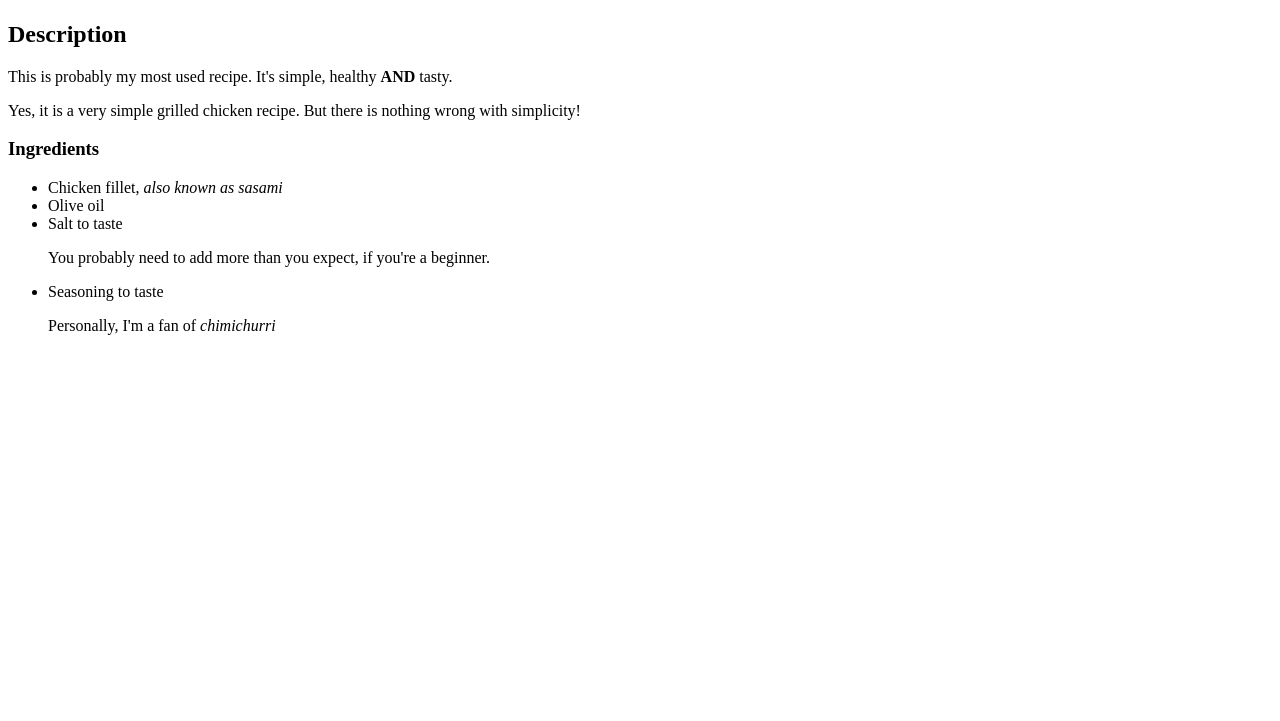
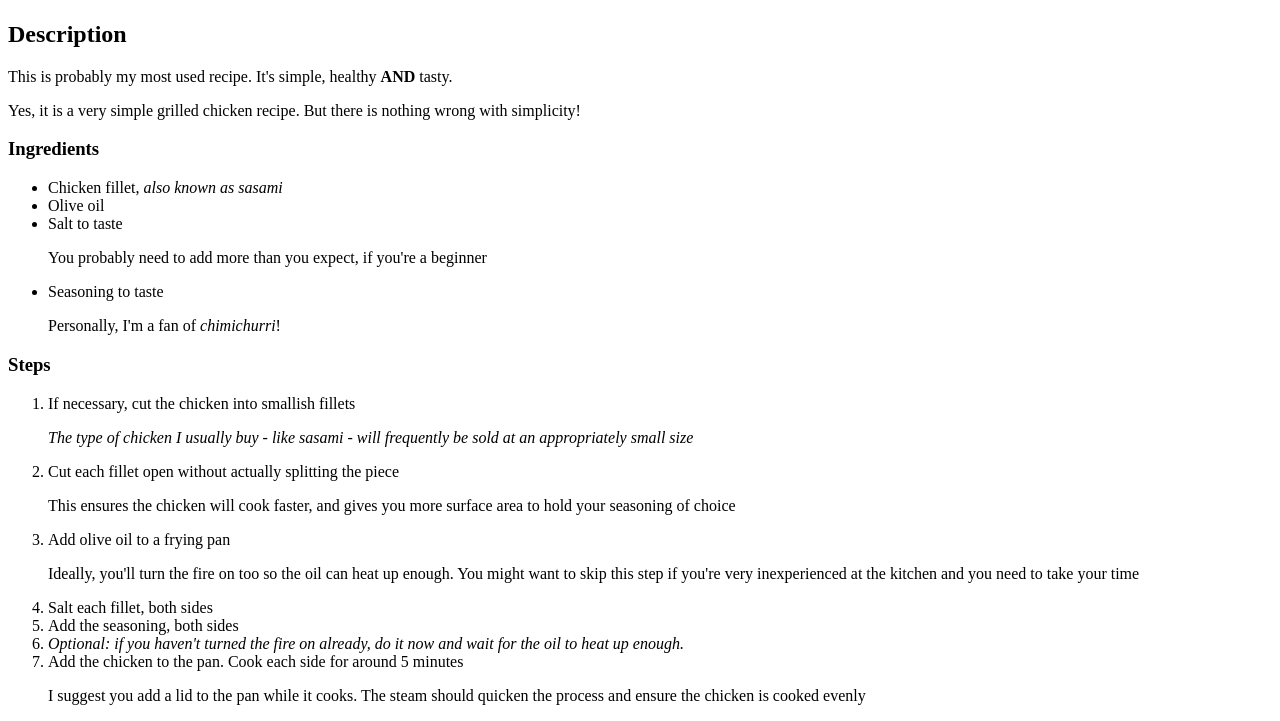
Before and after one commit to Vi0lett/odin-recipes, a plain HTML site: page recipes/franguinhos.html in a window 1280 px wide. Shown: the part 383-1104 px from the top of the page. Before the commit the page ends 800 px from the top, so only its background shows below. Drawn offline with Linux system fonts and the light colour scheme.

Commit message:
Change some sections to their appropriate language; add steps

```diff
--- a/recipes/franguinhos.html
+++ b/recipes/franguinhos.html
@@ -2,11 +2,11 @@
 <html lang="en">
     <head>
         <meta charset="ufc-8">
-        <title>Franguinhos</title>
+        <title lang="pt-BR">Franguinhos</title>
     </head>
     <body>
-        <h1>Franguinhos</h1>
-        <img src="https://cdn0.tudoreceitas.com/pt/posts/3/5/2/peito_de_frango_grelhado_na_frigideira_8253_paso_2_600.jpg" alt="Franguinhos Grelhados">
+        <h1 lang="pt-BR">Franguinhos</h1>
+        <img lang="pt-BR" src="https://cdn0.tudoreceitas.com/pt/posts/3/5/2/peito_de_frango_grelhado_na_frigideira_8253_paso_2_600.jpg" alt="Franguinhos Grelhados">
 
         <h2>Description</h2>
         <p>This is probably my most used recipe. It's simple, healthy <strong>AND</strong> tasty.</p>
@@ -17,11 +17,28 @@
             <li>Chicken fillet, <i>also known as sasami</i></li>
             <li>Olive oil</li>
             <li>Salt to taste
-                <p>You probably need to add more than you expect, if you're a beginner.</p>
+                <p>You probably need to add more than you expect, if you're a beginner</p>
             </li>
             <li>Seasoning to taste
-                <p>Personally, I'm a fan of <em>chimichurri</em></p>
+                <p>Personally, I'm a fan of <em>chimichurri</em>!</p>
             </li>
         </ul>
+
+        <h3>Steps</h3>
+        <ol>
+            <li>If necessary, cut the chicken into smallish fillets</li>
+            <p><i>The type of chicken I usually buy - like sasami - will frequently be sold at an appropriately small size</i></p>
+            <li>Cut each fillet open without actually splitting the piece</li>
+            <p>This ensures the chicken will cook faster, and gives you more surface area to hold your seasoning of choice</p>
+            <li>Add olive oil to a frying pan</li>
+            <p>Ideally, you'll turn the fire on too so the oil can heat up enough.
+                You might want to skip this step if you're very inexperienced at the kitchen
+                and you need to take your time</p>
+            <li>Salt each fillet, both sides</li>
+            <li>Add the seasoning, both sides</li>
+            <li><i>Optional: if you haven't turned the fire on already, do it now and wait for the oil to heat up enough.</i></li>
+            <li>Add the chicken to the pan. Cook each side for around 5 minutes</li>
+            <p>I suggest you add a lid to the pan while it cooks. The steam should quicken the process and ensure the chicken is cooked evenly</p>
+        </ol>
     </body>
 </html>
```
